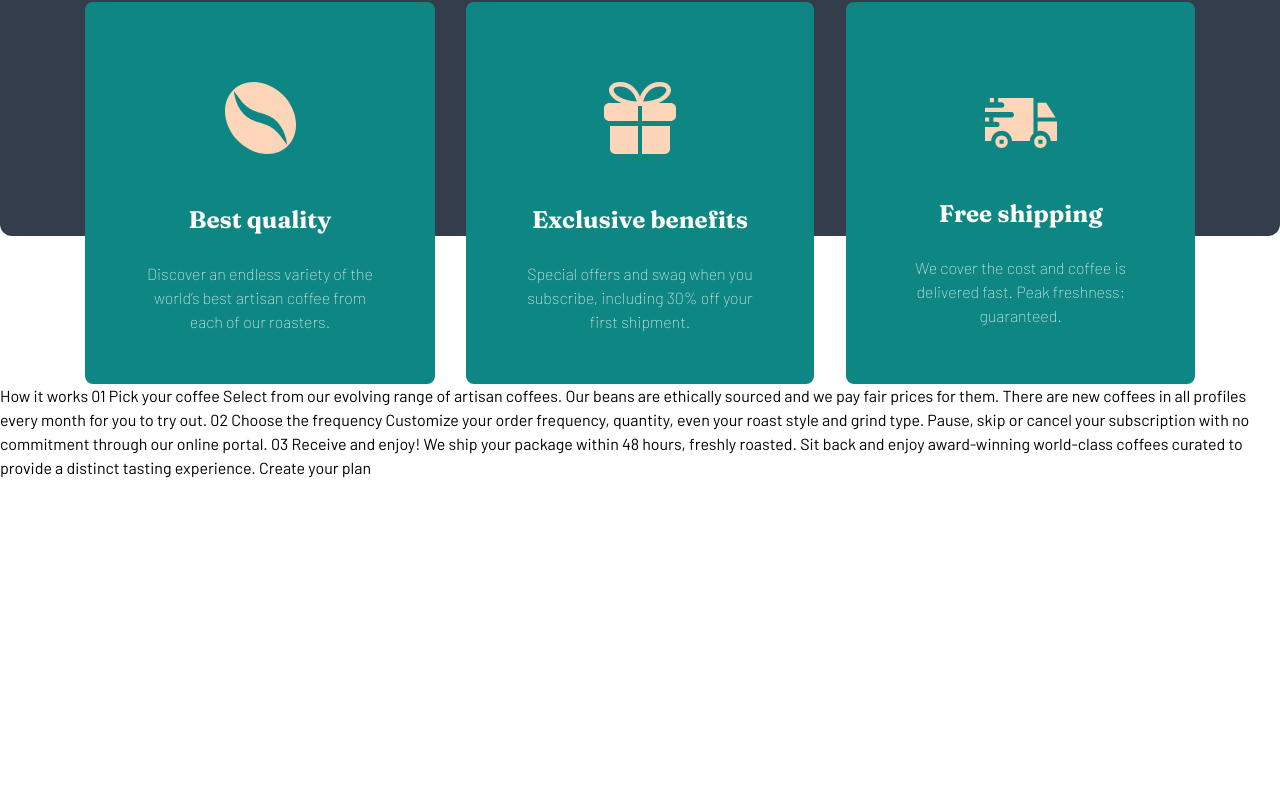
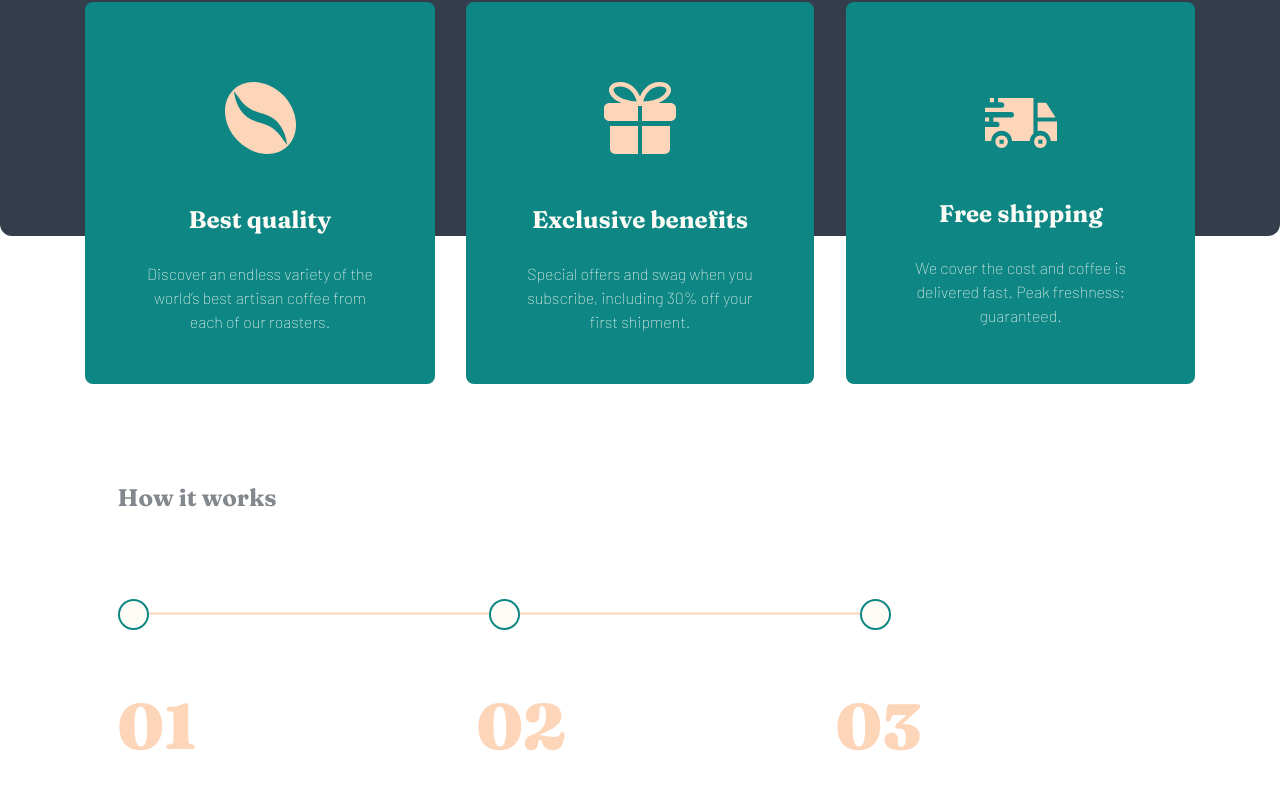
Before and after one commit to k-monnik/coffeeroasters-subscription, a React (Create React App) app: page / in a window 1280 px wide. Shown: the part 1955-2765 px from the top of the page. Before the commit the page ends 2435 px from the top, so only its background shows below. Built offline with nearby package versions, Linux system fonts and the light colour scheme.

Commit message:
add styling to -how it works- section and add oval and line svg files to assets folder

```diff
--- a/src/App.js
+++ b/src/App.js
@@ -10,7 +10,7 @@ import Home from './components/Home';
 
 function App() {
   return (
-    <div className="h-screen bg-white font-Barlow">
+    <div className="h-screen bg-cream font-Barlow">
       <Nav />
       <Home />
       {/* <NewPlan /> */}
--- a/src/components/Home.js
+++ b/src/components/Home.js
@@ -7,6 +7,8 @@ import danche from '../starter-code/assets/home/desktop/image-danche.png';
 import bean from '../starter-code/assets/home/desktop/icon-coffee-bean.svg';
 import gift from '../starter-code/assets/home/desktop/icon-gift.svg';
 import truck from '../starter-code/assets/home/desktop/icon-truck.svg';
+import oval from '../starter-code/assets/home/desktop/oval.svg';
+import line from '../starter-code/assets/home/desktop/Path.png';
 
 const Home = () => {
     return (
@@ -100,39 +102,56 @@ const Home = () => {
                 </div>
             </div>
 
-            <p>
+            {/* WHY CHOOSE US END */}
+
+            {/* HOW IT WORKS START */}
+
+            <div className='md:w-[1045px] md:h-[565px] mx-auto mb-24'>
+                <h1 className='font-Fraunces font-bold text-grey text-2xl my-24'>How it works</h1>
+                <div className='my-12'>
+                    <img src={line} alt="thin peach horizontal line" className='mt-16' />
+                    <div className='flex gap-[340px] -mt-4'>
+                        <img src={oval} alt="teal circle icon" />
+                        <img src={oval} alt="teal circle icon" />
+                        <img src={oval} alt="teal circle icon" />
+                    </div>
+                </div>
+
+                <div className='mb-8'>
+                    <div className='grid grid-flow-col grid-cols-3 gap-x-8'>
+                        <div className='w-[285px] h-[355px]'>
+                            <h1 className='font-black font-Fraunces text-pale-orange text-6xl pb-8'>01</h1>
+                            <div className='font-bold font-Fraunces text-dark-grey-blue text-4xl leading-10 pb-14'>Pick your coffee</div>
+                            <div className='font-Barlow text-dark-grey-blue font-light'>Select from our evolving range of artisan coffees. Our beans are ethically
+                                sourced and we pay fair prices for them. There are new coffees in all profiles
+                                every month for you to try out.</div>
+
+                        </div>
+                        <div className='w-[285px] h-[355px]'>
+                            <h1 className='font-black font-Fraunces text-pale-orange text-6xl pb-8'>02</h1>
+                            <div className='font-bold font-Fraunces text-dark-grey-blue text-4xl  leading-10 pb-14'>Choose the frequency</div>
+                            <div className='font-Barlow text-dark-grey-blue font-light'>Customize your order frequency, quantity, even your roast style and grind type.
+                                Pause, skip or cancel your subscription with no commitment through our online portal.</div>
+
+                        </div>
+                        <div className='w-[285px] h-[355px]'>
+                            <h1 className='font-black font-Fraunces text-pale-orange text-6xl pb-8'>03</h1>
+                            <div className='font-bold font-Fraunces text-dark-grey-blue text-4xl leading-10 pb-14'>Receive and enjoy!</div>
+                            <div className='font-Barlow text-dark-grey-blue font-light'>We ship your package within 48 hours, freshly roasted. Sit back and enjoy award-winning
+                                world-class coffees curated to provide a distinct tasting experience.</div>
+
+                        </div>
+                    </div>
+                </div>
+                <button className='my-14 bg-dark-cyan px-8 py-3 rounded-md text-lg text-white font-Fraunces font-bold'>Create your plan</button>
+            </div>
 
 
 
+            {/* HOW IT WORKS END */}
 
 
 
-
-
-
-
-
-
-                How it works
-
-                01
-                Pick your coffee
-                Select from our evolving range of artisan coffees. Our beans are ethically
-                sourced and we pay fair prices for them. There are new coffees in all profiles
-                every month for you to try out.
-
-                02
-                Choose the frequency
-                Customize your order frequency, quantity, even your roast style and grind type.
-                Pause, skip or cancel your subscription with no commitment through our online portal.
-
-                03
-                Receive and enjoy!
-                We ship your package within 48 hours, freshly roasted. Sit back and enjoy award-winning
-                world-class coffees curated to provide a distinct tasting experience.
-
-                Create your plan
-            </p>
         </div>
     )
 }
```
Also changed, not shown: src/starter-code/assets/home/desktop/Path.png (added), src/starter-code/assets/home/desktop/oval.svg (added).
